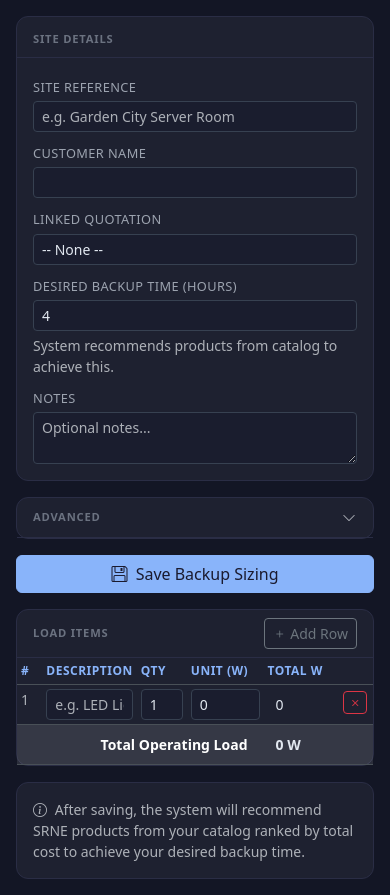
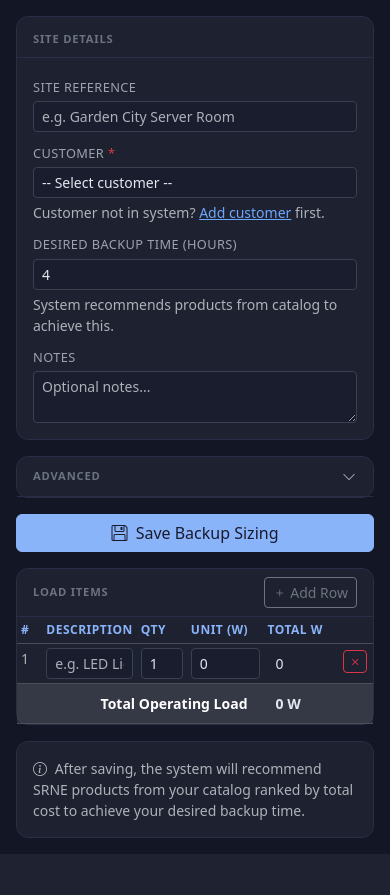
Before and after one commit to RincolTech-Solutions-ltd/rincol-erp, a Flask app: template templates/backup_sizing/form.html in a window 390 px wide. Shown: the part 52-947 px from the top of the page. After the commit the page ends 890 px from the top, so only its background shows below. Run offline with Flask 3, Linux system fonts and the light colour scheme; the template is opened without the code that fills it, so the values that code supplies are empty; some libraries are stand-ins or nearby versions.

Commit message:
Require customer FK on backup sizing before creating quotation
- backup_sizing now links to customers table via customer_id (UUID FK)
- Form replaces free-text customer_name with customer dropdown (required)
- View shows warning + disables Quote buttons when no customer is linked
- create-quotation route pulls customer name/phone/email/address from DB
- New migration: backup_sizing_customer_migration.sql

Co-Authored-By: Claude Sonnet 4.6 <noreply@anthropic.com>

```diff
--- a/app.py
+++ b/app.py
@@ -1966,11 +1966,10 @@ def _parse_backup_form(form):
                 "unit_watts": float(w or 0),
             })
 
-    quotation_id = form.get("quotation_id", "").strip() or None
+    customer_id = form.get("customer_id", "").strip() or None
     return {
         "site_ref":            form.get("site_ref", "").strip(),
-        "customer_name":       form.get("customer_name", "").strip(),
-        "quotation_id":        quotation_id,
+        "customer_id":         customer_id,
         "backup_hours":        float(form.get("backup_hours") or 4),
         "dod":                 float(form.get("dod", 0.80)),
         "inverter_efficiency": float(form.get("inverter_efficiency", 0.90)),
@@ -2116,17 +2115,20 @@ def backup_sizing_list():
 def backup_sizing_new():
     if request.method == "POST":
         data = _parse_backup_form(request.form)
+        if not data["customer_id"]:
+            flash("Please select a customer before saving.", "danger")
+            customers = query("SELECT id, customer_no, name FROM customers ORDER BY name")
+            return render_template("backup_sizing/form.html", bs=None, customers=customers)
         bid = str(uuid.uuid4())
         execute("""
             INSERT INTO backup_sizing
-                (id, quotation_id, site_ref, customer_name, load_items,
+                (id, customer_id, site_ref, load_items,
                  backup_hours, dod, inverter_efficiency, notes)
-            VALUES (%s,%s,%s,%s,%s,%s,%s,%s,%s)
+            VALUES (%s,%s,%s,%s,%s,%s,%s,%s)
         """, (
             bid,
-            data["quotation_id"],
+            data["customer_id"],
             data["site_ref"],
-            data["customer_name"],
             data["load_items"],
             data["backup_hours"],
             data["dod"],
@@ -2135,16 +2137,23 @@ def backup_sizing_new():
         ))
         flash("Backup sizing saved.", "success")
         return redirect(url_for("backup_sizing_view", bid=bid))
-    quotations = query("SELECT id, quotation_no, customer_name FROM quotations ORDER BY created_at DESC")
-    prefill_qid = request.args.get("quotation_id", "")
-    return render_template("backup_sizing/form.html", bs=None,
-                           quotations=quotations, prefill_qid=prefill_qid)
+    customers = query("SELECT id, customer_no, name FROM customers ORDER BY name")
+    return render_template("backup_sizing/form.html", bs=None, customers=customers)
 
 
 @app.route("/backup-sizing/<bid>")
 @login_required
 def backup_sizing_view(bid):
-    bs = query_one("SELECT bs.*, q.quotation_no FROM backup_sizing bs LEFT JOIN quotations q ON q.id = bs.quotation_id WHERE bs.id=%s", (bid,))
+    bs = query_one("""
+        SELECT bs.*, q.quotation_no,
+               c.name AS customer_name, c.phone AS customer_phone,
+               c.email AS customer_email, c.address AS customer_address,
+               c.customer_no
+        FROM backup_sizing bs
+        LEFT JOIN quotations q ON q.id = bs.quotation_id
+        LEFT JOIN customers c ON c.id = bs.customer_id
+        WHERE bs.id=%s
+    """, (bid,))
     if not bs:
         abort(404)
     battery_results, load_items, total_load_w, recommended_kva = _backup_battery_results(bs)
@@ -2158,9 +2167,18 @@ def backup_sizing_view(bid):
 @app.route("/backup-sizing/<bid>/create-quotation", methods=["POST"])
 @login_required
 def backup_sizing_create_quotation(bid):
-    bs = query_one("SELECT * FROM backup_sizing WHERE id=%s", (bid,))
+    bs = query_one("""
+        SELECT bs.*, c.name AS customer_name, c.phone AS customer_phone,
+               c.email AS customer_email, c.address AS customer_address
+        FROM backup_sizing bs
+        LEFT JOIN customers c ON c.id = bs.customer_id
+        WHERE bs.id=%s
+    """, (bid,))
     if not bs:
         abort(404)
+    if not bs.get("customer_id"):
+        flash("This backup sizing has no customer linked. Please edit it and select a customer first.", "danger")
+        return redirect(url_for("backup_sizing_view", bid=bid))
     opt_idx = int(request.form.get("opt_idx", 0))
     battery_results, _, _, _ = _backup_battery_results(bs)
     if not battery_results or opt_idx >= len(battery_results):
@@ -2171,7 +2189,6 @@ def backup_sizing_create_quotation(bid):
     qid      = str(uuid.uuid4())
     qno      = next_quotation_number()
     site     = (bs.get("site_ref") or "").strip()
-    customer = (bs.get("customer_name") or "").strip()
     title    = "Backup Power System" + (f" — {site}" if site else "")
 
     execute("""
@@ -2179,10 +2196,12 @@ def backup_sizing_create_quotation(bid):
             customer_email, customer_address, delivery, validity, warranty,
             payment_terms, status, total_amount, vat_rate, notes, customer_id)
         VALUES (%s,%s,%s,%s,%s,%s,%s,%s,%s,%s,%s,%s,%s,%s,%s,%s,%s)
-    """, (qid, qno, date.today().isoformat(), title, customer, "", "", "",
+    """, (qid, qno, date.today().isoformat(), title,
+          bs.get("customer_name") or "", bs.get("customer_phone") or "",
+          bs.get("customer_email") or "", bs.get("customer_address") or "",
           "", "30 days", "", "Cash / MM / EFT", "Draft",
           opt["total_cost"], None,
-          f"Generated from Backup Sizing — {site or bid}", None))
+          f"Generated from Backup Sizing — {site or bid}", bs["customer_id"]))
 
     bat_total = opt["bat_unit_price"] * opt["units"]
     execute("INSERT INTO quotation_items (quotation_id,line_no,description,uom,qty,unit_price,total) VALUES (%s,%s,%s,%s,%s,%s,%s)",
@@ -2210,17 +2229,23 @@ def backup_sizing_edit(bid):
         abort(404)
     if request.method == "POST":
         data = _parse_backup_form(request.form)
+        if not data["customer_id"]:
+            flash("Please select a customer.", "danger")
+            customers = query("SELECT id, customer_no, name FROM customers ORDER BY name")
+            load_items = bs.get("load_items", [])
+            if isinstance(load_items, str):
+                load_items = json.loads(load_items)
+            return render_template("backup_sizing/form.html", bs=bs, customers=customers, load_items=load_items)
         execute("""
             UPDATE backup_sizing SET
-                quotation_id=%s, site_ref=%s, customer_name=%s,
+                customer_id=%s, site_ref=%s,
                 load_items=%s, backup_hours=%s,
                 dod=%s, inverter_efficiency=%s, notes=%s,
                 updated_at=NOW()
             WHERE id=%s
         """, (
-            data["quotation_id"],
+            data["customer_id"],
             data["site_ref"],
-            data["customer_name"],
             data["load_items"],
             data["backup_hours"],
             data["dod"],
@@ -2230,13 +2255,11 @@ def backup_sizing_edit(bid):
         ))
         flash("Backup sizing updated.", "success")
         return redirect(url_for("backup_sizing_view", bid=bid))
-    quotations = query("SELECT id, quotation_no, customer_name FROM quotations ORDER BY created_at DESC")
+    customers = query("SELECT id, customer_no, name FROM customers ORDER BY name")
     load_items = bs.get("load_items", [])
     if isinstance(load_items, str):
         load_items = json.loads(load_items)
-    return render_template("backup_sizing/form.html", bs=bs,
-                           quotations=quotations, prefill_qid="",
-                           load_items=load_items)
+    return render_template("backup_sizing/form.html", bs=bs, customers=customers, load_items=load_items)
 
 
 @app.route("/backup-sizing/<bid>/delete", methods=["POST"])
--- /dev/null
+++ b/backup_sizing_customer_migration.sql
@@ -0,0 +1,3 @@
+-- Add customer_id FK to backup_sizing — run in Supabase SQL Editor
+ALTER TABLE backup_sizing
+    ADD COLUMN IF NOT EXISTS customer_id UUID REFERENCES customers(id) ON DELETE SET NULL;
--- a/templates/backup_sizing/form.html
+++ b/templates/backup_sizing/form.html
@@ -21,21 +21,20 @@
                  value="{{ bs.site_ref if bs else '' }}" placeholder="e.g. Garden City Server Room">
         </div>
         <div class="mb-2">
-          <label class="form-label">Customer Name</label>
-          <input type="text" name="customer_name" class="form-control form-control-sm"
-                 value="{{ bs.customer_name if bs else '' }}">
-        </div>
-        <div class="mb-2">
-          <label class="form-label">Linked Quotation</label>
-          <select name="quotation_id" class="form-select form-select-sm">
-            <option value="">-- None --</option>
-            {% for q in quotations %}
-            <option value="{{ q.id }}"
-              {% if bs and bs.quotation_id == q.id %}selected
-              {% elif not bs and prefill_qid == q.id|string %}selected
-              {% endif %}>{{ q.quotation_no }} — {{ q.customer_name }}</option>
+          <label class="form-label">Customer <span class="text-danger">*</span></label>
+          <select name="customer_id" class="form-select form-select-sm" required>
+            <option value="">-- Select customer --</option>
+            {% for c in customers %}
+            <option value="{{ c.id }}"
+              {% if bs and bs.customer_id == c.id|string %}selected{% endif %}>
+              {{ c.customer_no }} — {{ c.name }}
+            </option>
             {% endfor %}
           </select>
+          <div class="form-text">
+            Customer not in system?
+            <a href="/customers/new" target="_blank">Add customer</a> first.
+          </div>
         </div>
         <div class="mb-2">
           <label class="form-label">Desired Backup Time (hours)</label>
```
Also changed, not shown: templates/backup_sizing/view.html (+18 -5 lines).
